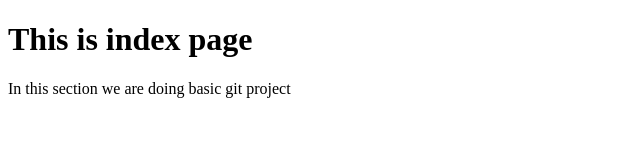
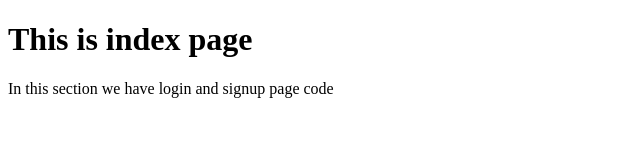
Before and after one commit to siddhesh2868/day6, a plain HTML site: page index.html in a window 1280 px wide. Shown: the full height of the page, 0-640 px from the left. Drawn offline with Linux system fonts and the light colour scheme.

Commit message:
index.html page committed

```diff
--- a/index.html
+++ b/index.html
@@ -7,6 +7,6 @@
 </head>
 <body>
     <h1>This is index page</h1>
-    <p>In this section we are doing basic git project</p>
+    <p>In this section we have login and signup page code</p>
 </body>
 </html>
```
